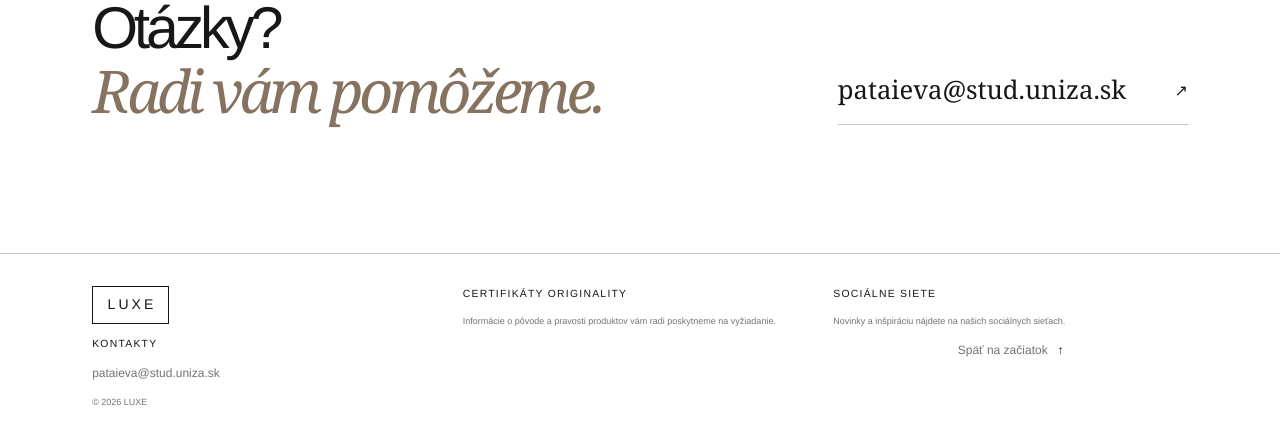
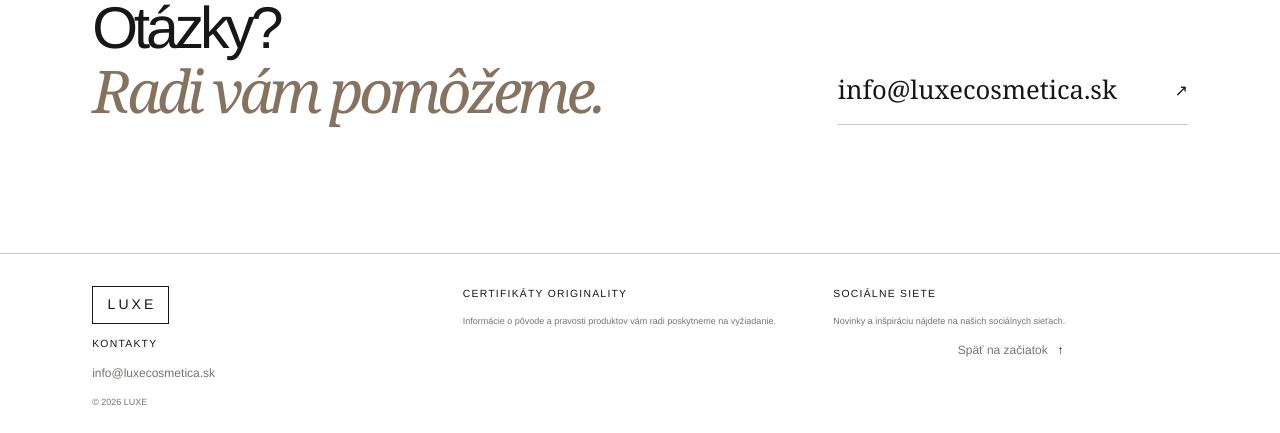
Before and after one commit to ktistinapatieva/moj-web-, a plain HTML site: page index.html in a window 1280 px wide. Shown: the part 2453-2886 px from the top of the page. Drawn offline with Linux system fonts and the light colour scheme.

Commit message:
nachradila som adresu

```diff
--- a/index.html
+++ b/index.html
@@ -163,8 +163,8 @@
         <p class="eyebrow">03 <span class="eyebrow-divider">/</span> Sme tu pre vás</p>
         <h2 id="contact-title">Otázky?<br><span>Radi vám pomôžeme.</span></h2>
       </div>
-      <a class="contact-link" href="mailto:pataieva@stud.uniza.sk" data-reveal>
-        <span>pataieva@stud.uniza.sk</span>
+      <a class="contact-link" href="mailto:info@luxecosmetica.sk" data-reveal>
+        <span>info@luxecosmetica.sk</span>
         <span class="contact-arrow" aria-hidden="true">↗</span>
       </a>
     </section>
@@ -174,7 +174,7 @@
     <section class="footer-column" aria-labelledby="footer-contact-title">
       <a class="wordmark" href="#domov" aria-label="LUXE — späť na začiatok">LUXE</a>
       <h2 class="footer-heading" id="footer-contact-title">Kontakty</h2>
-      <a href="mailto:pataieva@stud.uniza.sk">pataieva@stud.uniza.sk</a>
+      <a href="mailto:info@luxecosmetica.sk">info@luxecosmetica.sk</a>
       <p>© <span id="current-year">2025</span> LUXE</p>
     </section>
     <section class="footer-column" aria-labelledby="footer-certificates-title">
```
